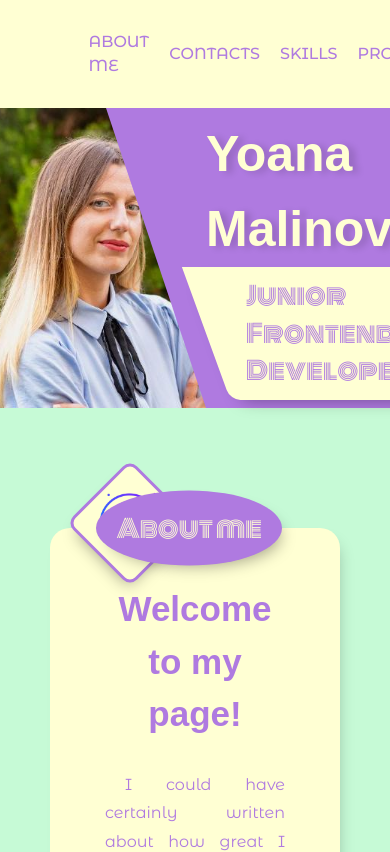
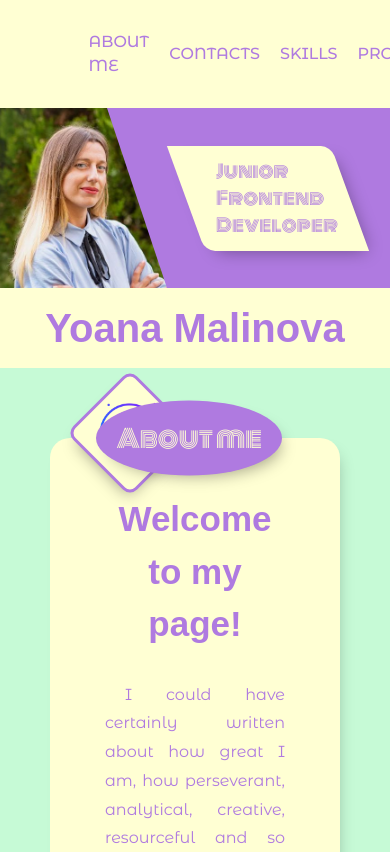
Before and after one commit to JoanaMalinova/Personal-Portfolio, a plain HTML site: page index.html in a window 390 px wide. Shown: the top 852 px of the page. Drawn offline with Linux system fonts and the light colour scheme; a web font is replaced by a local one.

Commit message:
made main header resposive

```diff
--- a/index.html
+++ b/index.html
@@ -189,7 +189,7 @@
                     <h2 class="skills-heading">Languages</h2>
                     <div class="languages">
                         <div class="language english">
-                            <span>English</span>
+                            <span><i class="fa-solid fa-language"></i> English</span>
                             <div class="dot-wrapper">
                                 <div class="dot"></div>
                                 <div class="dot"></div>
@@ -199,7 +199,7 @@
                             </div>
                         </div>
                         <div class="language german">
-                            <span>German</span>
+                            <span><i class="fa-solid fa-language"></i> German</span>
                             <div class="dot-wrapper">
                                 <div class="dot"></div>
                                 <div class="dot"></div>
@@ -209,7 +209,7 @@
                             </div>
                         </div>
                         <div class="language italian">
-                            <span>Italian</span>
+                            <span><i class="fa-solid fa-language"></i> Italian</span>
                             <div class="dot-wrapper">
                                 <div class="dot"></div>
                                 <div class="dot"></div>
--- a/styles.css/style.css
+++ b/styles.css/style.css
@@ -139,7 +139,6 @@ body {
     font-family: Megrim, sans-serif;
     font-size: 80px;
     font-weight: 600;
-    text-shadow: 6px 2px 7px rgba(0, 0, 0, 0.15);
 }
 
 .description .h2-wrapper {
@@ -222,7 +221,7 @@ body {
     height: 90px;
 }
 
-.lower{
+.lower {
     display: none;
 }
 
@@ -442,7 +441,7 @@ body {
 }
 
 .languages .dot {
-    border: 2px solid rgb(175, 122, 224);
+    /* border: 2px solid rgb(175, 122, 224); */
     height: 30px;
     width: 30px;
     border-radius: 50%;
@@ -460,9 +459,13 @@ body {
     color: rgb(175, 122, 224);
     font-size: 22px;
     text-transform: uppercase;
-    font-weight: 600;
+    /* font-weight: 600; */
     display: inline-block;
     width: 30%;
+}
+
+.languages span i {
+    color: #ffffd3;
 }
 
 .languages .dot-wrapper {
@@ -805,22 +808,21 @@ body {
     font-style: italic;
 }
 
-
 @media screen and (max-width: 1350px) {
     .description h2 {
         font-size: 40px;
     }
 
-    .inner-wrapper .section-heading{
+    .inner-wrapper .section-heading {
         font-size: 25px;
     }
 
-    .icon-wrapper{
+    .icon-wrapper {
         width: 90px;
         height: 90px;
     }
 
-    .icon-wrapper img{
+    .icon-wrapper img {
         height: 60px;
     }
 
@@ -828,15 +830,15 @@ body {
         height: 80px;
     }
 
-    .icon-wrapper.right-icon img{
+    .icon-wrapper.right-icon img {
         height: 60px;
     }
 
-    .inner-wrapper{
+    .inner-wrapper {
         padding: 55px;
     }
 
-    .about-me .left-section{
+    .about-me .left-section {
         padding-right: 50px;
         width: 65%;
     }
@@ -847,13 +849,12 @@ body {
     }
 }
 
-@media screen and (max-width: 1100px){
-
-    section{
-        padding: 50px;
+@media screen and (max-width: 1100px) {
+    .main-section:not(.projects) {
+        padding: 80px 50px;
     }
 
-    .about-me{
+    .about-me {
         padding: 50px 50px 0px;
     }
 
@@ -861,7 +862,7 @@ body {
         flex-direction: column;
     }
 
-    .about-me .left-section{
+    .about-me .left-section {
         width: 100%;
         border-right: none;
         border-bottom: 1px solid rgb(175, 122, 224);
@@ -877,32 +878,31 @@ body {
         height: 250px;
     }
 
-    .about-me .right-section ul{
+    .about-me .right-section ul {
         flex-wrap: wrap;
     }
 
-    .about-me .right-section ul li{
+    .about-me .right-section ul li {
         width: 50%;
     }
 
-    .lower{
+    .lower {
         display: flex;
     }
 
-    .upper{
+    .upper {
         display: none;
     }
 
-    .icon-wrapper.right-icon{
+    .icon-wrapper.right-icon {
         left: -55px;
         top: -80px;
     }
 
-    .inner-wrapper .section-heading.right-heading{
+    .inner-wrapper .section-heading.right-heading {
         left: 11%;
         top: 0;
     }
-
 }
 
 @media screen and (max-width: 1000px) {
@@ -926,10 +926,25 @@ body {
     .description {
         width: calc(70% - 50px);
     }
+
+    .work .inner-wrapper {
+        padding: 45px;
+    }
+
+    .work-list {
+        flex-direction: column;
+    }
+
+    .skill-list > li {
+        width: 70%;
+    }
+
+    .skill-list {
+        gap: 15px;
+    }
 }
 
 @media screen and (max-width: 760px) {
-
     .description h1 {
         font-size: 50px;
         text-align: left;
@@ -949,8 +964,86 @@ body {
 }
 
 @media screen and (max-width: 600px) {
+    .main-header {
+        height: 180px;
+        width: 100%;
+        display: flex;
+    }
+
+    .description h1 {
+        font-size: 30px;
+        text-align: center;
+    }
 
     .description h2 {
-        text-align: left;
+        font-size: 20px;
+        text-align: center;
+    }
+
+    .description {
+        width: calc(70% - 30px);
+    }
+
+    .image-wrapper {
+        width: calc(30% + 30px);
+        border-bottom: 180px solid transparent;
+        border-right: 60px solid rgb(175, 122, 224);
+    }
+    .image-wrapper img {
+        height: 180px;
+        width: calc(100% + 60px);
     }
 }
+
+@media screen and (max-width: 500px) {
+
+    .description h1 {
+        font-size: 40px;
+        position: absolute;
+        height: 80px;
+        display: flex;
+        align-items: center;
+        justify-content: center;
+        bottom: -80px;
+        width: 100vw;
+        left: 0;
+        background-color: #ffffd3;
+        color: rgb(175, 122, 224);
+    }
+
+    .main-header{
+        position: relative;
+    }
+
+    .description{
+        position: static;
+        justify-content: center;
+        padding: 0;
+    }
+
+    .description h2 {
+        font-size: 20px;
+        text-align: left;
+        padding: 12px 12px 12px 30px;
+    }
+
+    .heading-wrapper{
+        width: min-content;
+    }
+
+}
+
+@media screen and (max-width: 420px){
+
+    .description {
+        width: calc(65% - 30px);
+    }
+
+    .image-wrapper{
+        width: calc(35% + 30px);
+    }
+
+    .description h2 {
+        font-size: 18px;
+    }
+}
```
